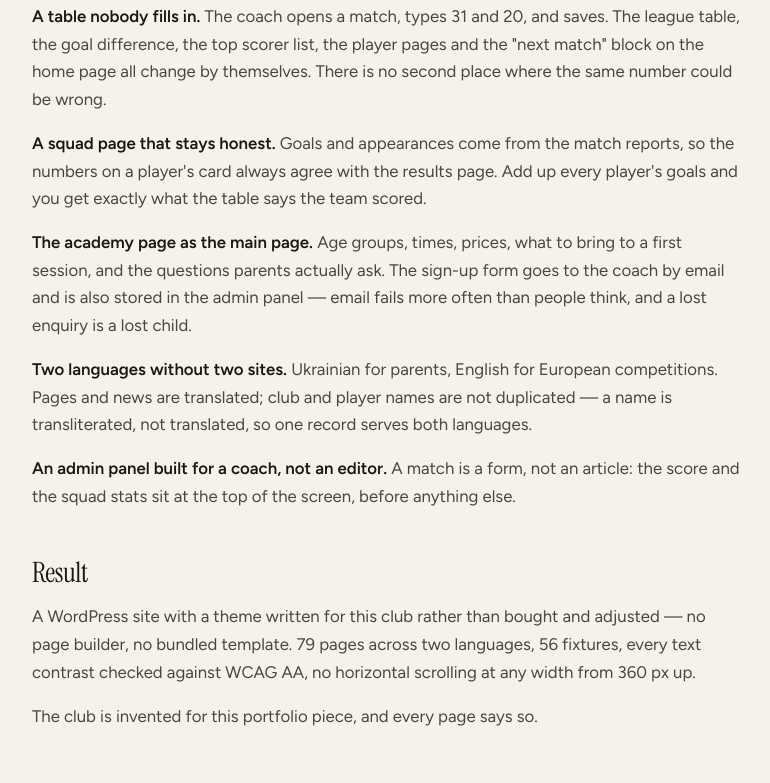
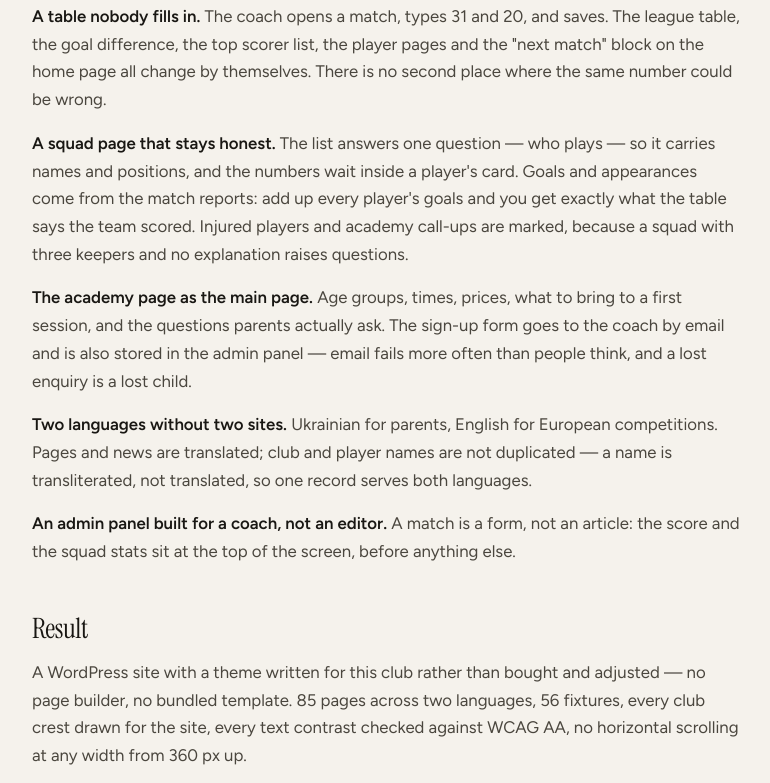
Before and after one commit to oum1d/oum1d.github.io, a website: page work/porohy/index.html in a window 1280 px wide. Shown: the part 1719-2502 px from the top of the page, without its empty margins (16-786 px from the left). Drawn offline with Linux system fonts and the light colour scheme.

Commit message:
Пороги: свіжі знімки, оновлений кейс
Co-Authored-By: Claude Opus 5 <noreply@anthropic.com>

```diff
--- a/work/porohy/index.html
+++ b/work/porohy/index.html
@@ -46,9 +46,11 @@ shows last season&#39;s table answers that question badly.</p>
 <p><strong>A table nobody fills in.</strong> The coach opens a match, types 31 and 20, and saves. The league table,
 the goal difference, the top scorer list, the player pages and the &quot;next match&quot; block on the home
 page all change by themselves. There is no second place where the same number could be wrong.</p>
-<p><strong>A squad page that stays honest.</strong> Goals and appearances come from the match reports, so the
-numbers on a player&#39;s card always agree with the results page. Add up every player&#39;s goals and you
-get exactly what the table says the team scored.</p>
+<p><strong>A squad page that stays honest.</strong> The list answers one question — who plays — so it carries names
+and positions, and the numbers wait inside a player&#39;s card. Goals and appearances come from the match
+reports: add up every player&#39;s goals and you get exactly what the table says the team scored.
+Injured players and academy call-ups are marked, because a squad with three keepers and no
+explanation raises questions.</p>
 <p><strong>The academy page as the main page.</strong> Age groups, times, prices, what to bring to a first session,
 and the questions parents actually ask. The sign-up form goes to the coach by email and is also
 stored in the admin panel — email fails more often than people think, and a lost enquiry is a lost
@@ -60,8 +62,9 @@ not translated, so one record serves both languages.</p>
 and the squad stats sit at the top of the screen, before anything else.</p>
 <h2>Result</h2>
 <p>A WordPress site with a theme written for this club rather than bought and adjusted — no page
-builder, no bundled template. 79 pages across two languages, 56 fixtures, every text contrast checked
-against WCAG AA, no horizontal scrolling at any width from 360 px up.</p>
+builder, no bundled template. 85 pages across two languages, 56 fixtures, every club crest drawn for
+the site, every text contrast checked against WCAG AA, no horizontal scrolling at any width from
+360 px up.</p>
 <p>The club is invented for this portfolio piece, and every page says so.</p>
 </div>
     <div class="gallery">
```
Also changed, not shown: content/cases.js (+8 -5 lines), assets/img/works/porohy/admin-match.webp, assets/img/works/porohy/admin-match@2x.webp, assets/img/works/porohy/home-en.webp, assets/img/works/porohy/home-en@2x.webp, assets/img/works/porohy/home-mobile-en.webp, assets/img/works/porohy/home-mobile-en@2x.webp, assets/img/works/porohy/match-en.webp, assets/img/works/porohy/match-en@2x.webp, assets/img/works/porohy/squad-en.webp, assets/img/works/porohy/squad-en@2x.webp, assets/img/works/porohy/table-en.webp, assets/img/works/porohy/table-en@2x.webp.
